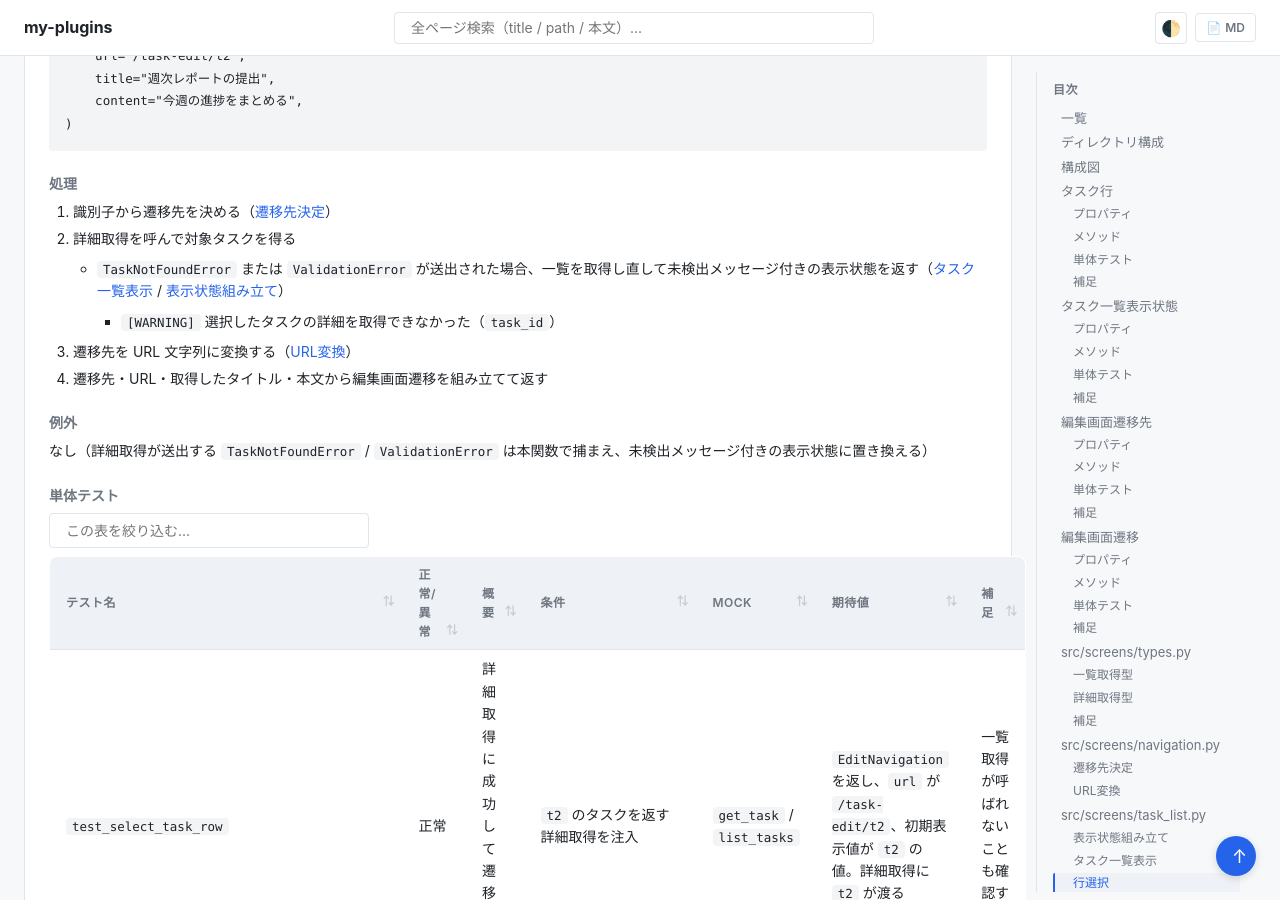
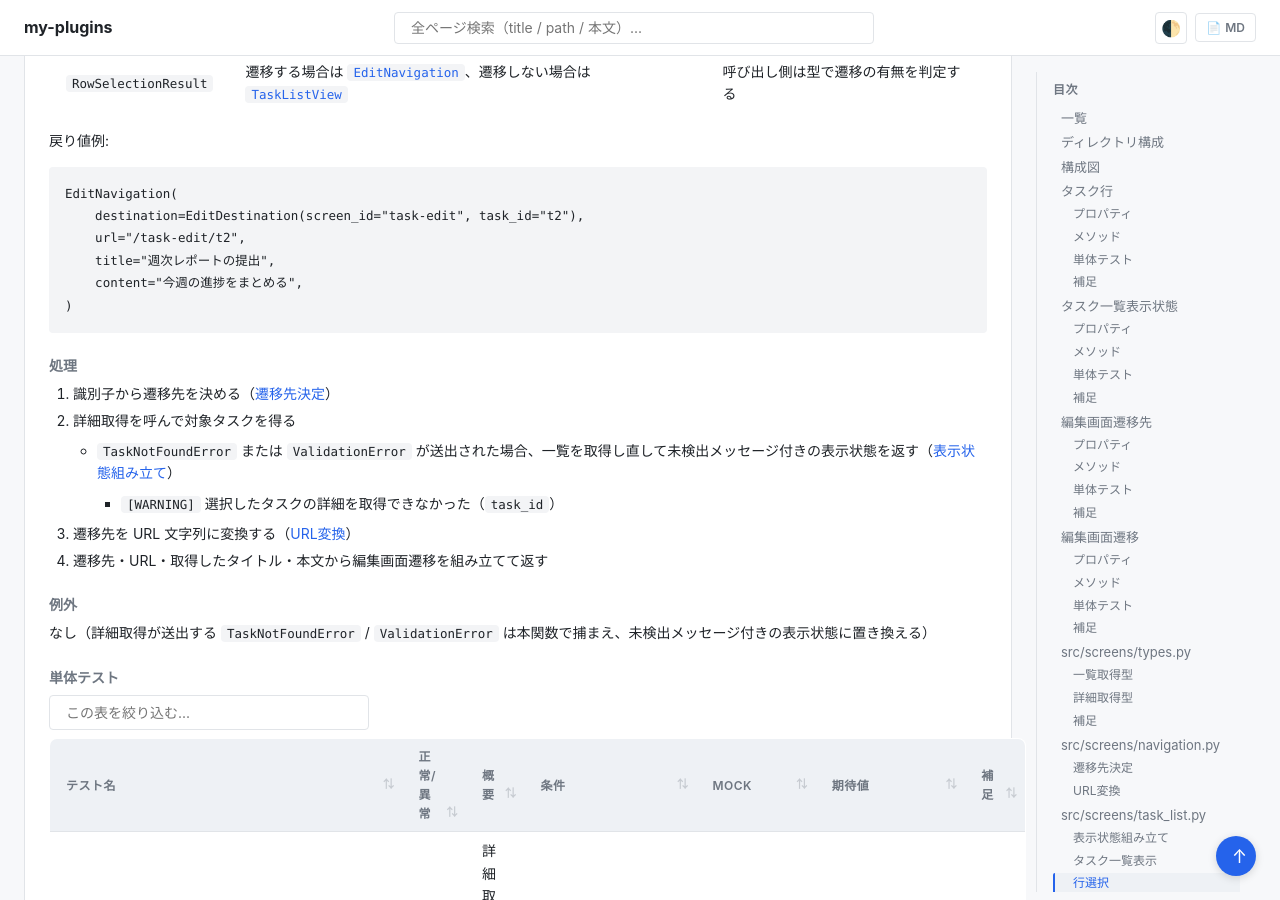
Before and after one commit to shuhei1101/ai-monitor-e2e, a Jekyll site: the page built from docs/wiki/設計図/モジュール構成/フロントエンド/タスク.py.md, in a window 1280 px wide and 900 px high, scrolled down 14092 px. Built offline with Jekyll 4.4.1, drawn with Linux system fonts in a browser that asks for light colours; our own code applies the rules of GitHub Pages for plain Markdown files.

Commit message:
行選択の未検出分岐の呼び出し先を表示状態組み立てに絞る

```diff
--- a/docs/wiki/設計図/モジュール構成/フロントエンド/タスク.py.md
+++ b/docs/wiki/設計図/モジュール構成/フロントエンド/タスク.py.md
@@ -43,7 +43,7 @@
   行選択 ..> 詳細取得型 : 利用
   行選択 ..> 遷移先決定 : 利用
   行選択 ..> URL変換 : 利用
-  行選択 ..> タスク一覧表示 : 利用
+  行選択 ..> 表示状態組み立て : 利用
   行選択 ..> 編集画面遷移 : 返す
   表示状態組み立て ..> タスク一覧表示状態 : 返す
   遷移先決定 ..> 編集画面遷移先 : 返す
@@ -554,7 +554,7 @@
 
 1. 識別子から遷移先を決める（[遷移先決定](#遷移先決定)）
 2. 詳細取得を呼んで対象タスクを得る
-   - `TaskNotFoundError` または `ValidationError` が送出された場合、一覧を取得し直して未検出メッセージ付きの表示状態を返す（[タスク一覧表示](#タスク一覧表示) / [表示状態組み立て](#表示状態組み立て)）
+   - `TaskNotFoundError` または `ValidationError` が送出された場合、一覧を取得し直して未検出メッセージ付きの表示状態を返す（[表示状態組み立て](#表示状態組み立て)）
      - `[WARNING]` 選択したタスクの詳細を取得できなかった（`task_id`）
 3. 遷移先を URL 文字列に変換する（[URL変換](#url変換)）
 4. 遷移先・URL・取得したタイトル・本文から編集画面遷移を組み立てて返す
```
